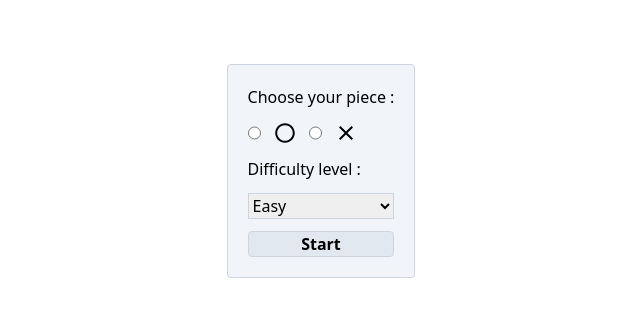
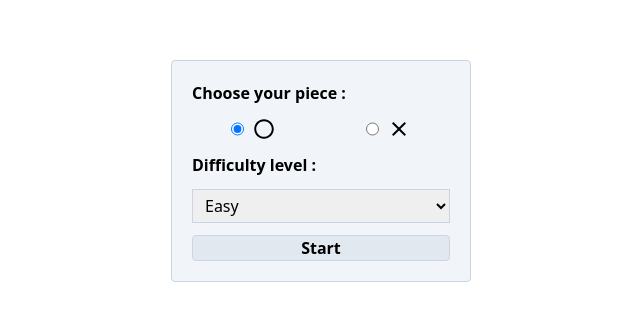
Before and after one commit to vishal-bhangare/titato, a plain HTML site: page index.html in a window 1280 px wide. Shown: the part 229-550 px from the top of the page, without its empty margins (319-959 px from the left). Drawn offline with nearby package versions, Linux system fonts and the light colour scheme.

Commit message:
0.0.3(fixed some issues)

```diff
--- /dev/null
+++ b/assets/symbols.js
@@ -0,0 +1,12 @@
+const OMark = `<svg xmlns="http://www.w3.org/2000/svg" viewBox="0 0 512 512" aria-hidden="true"
+style="fill: #55b4fa; width: 100%; height: 100%;">
+<path
+  d="M256 48C141.601 48 48 141.601 48 256s93.601 208 208 208 208-93.601 208-208S370.399 48 256 48zm0 374.399c-91.518 0-166.399-74.882-166.399-166.399S164.482 89.6 256 89.6 422.4 164.482 422.4 256 347.518 422.399 256 422.399z">
+</path>
+</svg>`
+const XMark = `<svg xmlns="http://www.w3.org/2000/svg" viewBox="0 0 512 512" aria-hidden="true"
+style="fill:#f81b81; width: 100%; height: 100%;">
+<path
+  d="M405 136.798L375.202 107 256 226.202 136.798 107 107 136.798 226.202 256 107 375.202 136.798 405 256 285.798 375.202 405 405 375.202 285.798 256z">
+</path>
+</svg>`
--- a/index.html
+++ b/index.html
@@ -7,31 +7,30 @@
 </head>
 
 <body>
-  <div class="box-content main bg-slate-100 w-screen h-screen flex items-center justify-center">
+  <div class="box-content main bg-slate-100 w-screen h-screen flex flex-col items-center justify-center">
+    <div id="whosTurn" class="flex items-center mb-8">
+      <div id="playerMark" class="w-8"></div> Turn
+    </div>
+    <div id="grid" class="grid grid-rows-3 grid-cols-3 w-52 h-52 bg-slate-500 gap-1">
+      <div class="cell bg-slate-100" id="0"></div>
+      <div class="cell bg-slate-100" id="1"></div>
+      <div class="cell bg-slate-100" id="2"></div>
+      <div class="cell bg-slate-100" id="3"></div>
+      <div class="cell bg-slate-100" id="4"></div>
+      <div class="cell bg-slate-100" id="5"></div>
+      <div class="cell bg-slate-100" id="6"></div>
+      <div class="cell bg-slate-100" id="7"></div>
+      <div class="cell bg-slate-100" id="8"></div>
+    </div>
+    <div id="options-backdrop" class="absolute  top-0 bg-white w-screen h-screen z-10 flex items-center justify-center">
+      <form
+        class="min-w-fit w-1/2 max-w-[300px] flex flex-col border  border-slate-300 rounded bg-slate-100 p-5 gap-3 text-md"
+        id="options">
 
-    <table class="z-0">
-      <tr>
-        <td class="cell border border-slate-500 w-[50px] h-[50px] border-4" id="0"></td>
-        <td class="cell border border-slate-500 w-[50px] h-[50px] border-4" id="1"></td>
-        <td class="cell border border-slate-500 w-[50px] h-[50px] border-4" id="2"></td>
-      </tr>
-      <tr>
-        <td class="cell border border-slate-500 w-[50px] h-[50px] border-4" id="3"></td>
-        <td class="cell border border-slate-500 w-[50px] h-[50px] border-4" id="4"></td>
-        <td class="cell border border-slate-500 w-[50px] h-[50px] border-4" id="5"></td>
-      </tr>
-      <tr>
-        <td class="cell border border-slate-500 w-[50px] h-[50px] border-4" id="6"></td>
-        <td class="cell border border-slate-500 w-[50px] h-[50px] border-4" id="7"></td>
-        <td class="cell border border-slate-500 w-[50px] h-[50px] border-4" id="8"></td>
-      </tr>
-    </table>
-    <div id="options-backdrop" class="absolute  top-0 bg-white w-screen h-screen z-10 flex items-center justify-center">
-      <form class="w-fit flex flex-col border  border-slate-300 rounded bg-slate-100 p-5 gap-3 text-md" id="options">
-
-        <p>Choose your piece :</p>
-        <div class="flex gap-3">
-          <input type="radio" name="pieces" id="O" value="O" selected required>
+        <p class="font-semibold">Choose your piece :</p>
+        <div class="flex gap-3 justify-around ">
+          <div class="flex gap-2">
+            <input type="radio" name="pieces" id="O" value="O" checked required>
             <label for="O">
               <svg class="w-6 h-auto" xmlns="http://www.w3.org/2000/svg" viewBox="0 0 512 512" aria-hidden="true">
                 <path
@@ -39,6 +38,8 @@
                 </path>
               </svg>
             </label>
+          </div>
+          <div class="flex gap-2">
             <input type="radio" name="pieces" id="X" value="X">
             <label for="X">
               <svg class="w-6 h-auto" xmlns="http://www.w3.org/2000/svg" viewBox="0 0 512 512" aria-hidden="true">
@@ -48,16 +49,20 @@
               </svg>
             </label>
           </div>
-        <label for="difficulty">Difficulty level :</label>
-        <select class="border border-slate-300" name="difficulty" id="difficulty">
+        </div>
+        <label for="difficulty" class="font-semibold">Difficulty level :</label>
+        <select class="border border-slate-300 px-2 py-1" name="difficulty" id="difficulty">
           <option>Easy</option>
           <option>Medium</option>
           <option>Hard</option>
         </select>
-        <button class="bg-slate-200  border border-gray-300 rounded font-semibold hover:bg-slate-300 transition">Start</button>
+        <button
+          class="bg-slate-200  border border-gray-300 rounded font-semibold hover:bg-slate-300 transition">Start</button>
       </form>
     </div>
+
   </div>
+  <script src="/assets/symbols.js"></script>
   <script src="script.js"></script>
 </body>
 
--- a/script.js
+++ b/script.js
@@ -6,25 +6,14 @@ var round = 0;
 var difficulty;
 var human;
 var comp;
+var isHumansTurn;
+const whosTurn = document.getElementById("playerMark");
 
-const OMark = `<svg xmlns="http://www.w3.org/2000/svg" viewBox="0 0 512 512" aria-hidden="true"
-style="fill: #55b4fa; width: 100%; height: 100%;">
-<path
-  d="M256 48C141.601 48 48 141.601 48 256s93.601 208 208 208 208-93.601 208-208S370.399 48 256 48zm0 374.399c-91.518 0-166.399-74.882-166.399-166.399S164.482 89.6 256 89.6 422.4 164.482 422.4 256 347.518 422.399 256 422.399z">
-</path>
-</svg>`
-const XMark = `<svg xmlns="http://www.w3.org/2000/svg" viewBox="0 0 512 512" aria-hidden="true"
-style="fill:#f81b81; width: 100%; height: 100%;">
-<path
-  d="M405 136.798L375.202 107 256 226.202 136.798 107 107 136.798 226.202 256 107 375.202 136.798 405 256 285.798 375.202 405 405 375.202 285.798 256z">
-</path>
-</svg>`
-
-const cells = [...document.querySelectorAll("table .cell")]
+const cells = [...document.querySelectorAll("#grid .cell")]
 const options = document.getElementById("options")
 const optionsBackdrop = document.getElementById("options-backdrop")
 
-options.addEventListener('submit', function(event) {
+options.addEventListener('submit', function (event) {
   event.preventDefault();
   var selectetValue = event.target["pieces"].value
   let difficultyLevel = difficulties[event.target["difficulty"].selectedIndex]
@@ -40,13 +29,21 @@ options.addEventListener('submit', function(event) {
 function loadGame(humanP, compP, diff) {
   human = humanP
   comp = compP
-  difficulty = diff
+  difficulty = diff;
+  isHumansTurn = true;
+  cells.forEach((cell, _i) => {
+    cell.addEventListener("click", () => {
+      if (isHumansTurn) {
+        move(cell, human);
+        isHumansTurn = false;
+        whosTurn.innerHTML = human == "X" ? OMark : XMark;
+      }
+
+    })
+  })
 }
-cells.forEach((cell, _i) => {
-  cell.addEventListener("click", () => {
-    move(cell, human);
-  })
-})
+
+
 
 function getRandomInt(min, max) {
   return Math.floor(Math.random() * (max - min + 1)) + min;
@@ -59,37 +56,40 @@ function move(element, player) {
     board[element.id] = player;
 
     if (winning(board, player)) {
-      setTimeout(function() {
+      setTimeout(function () {
         alert("YOU WIN");
         reset();
       }, 500);
       return;
     } else if (round > 8) {
-      setTimeout(function() {
+      setTimeout(function () {
         alert("TIE");
         reset();
       }, 500);
       return;
     } else {
+      whosTurn.innerHTML = comp == "X" ? XMark : OMark;
       round++;
       var index = minimax(board, comp).index;
       setTimeout(() => {
         cells[index].innerHTML = player != "X" ? XMark : OMark;
         board[index] = comp;
+        isHumansTurn = true;
+        whosTurn.innerHTML = comp == "X" ? OMark : XMark;
         if (winning(board, comp)) {
-          setTimeout(function() {
+          setTimeout(function () {
             alert("YOU LOSE");
             reset();
           }, 500);
           return;
         } else if (round === 0) {
-          setTimeout(function() {
+          setTimeout(function () {
             alert("tie");
             reset();
           }, 500);
           return;
         }
-      }, 500)
+      }, 750)
     }
   }
 }
```
Lines whose indentation alone changed are shown as unchanged.
